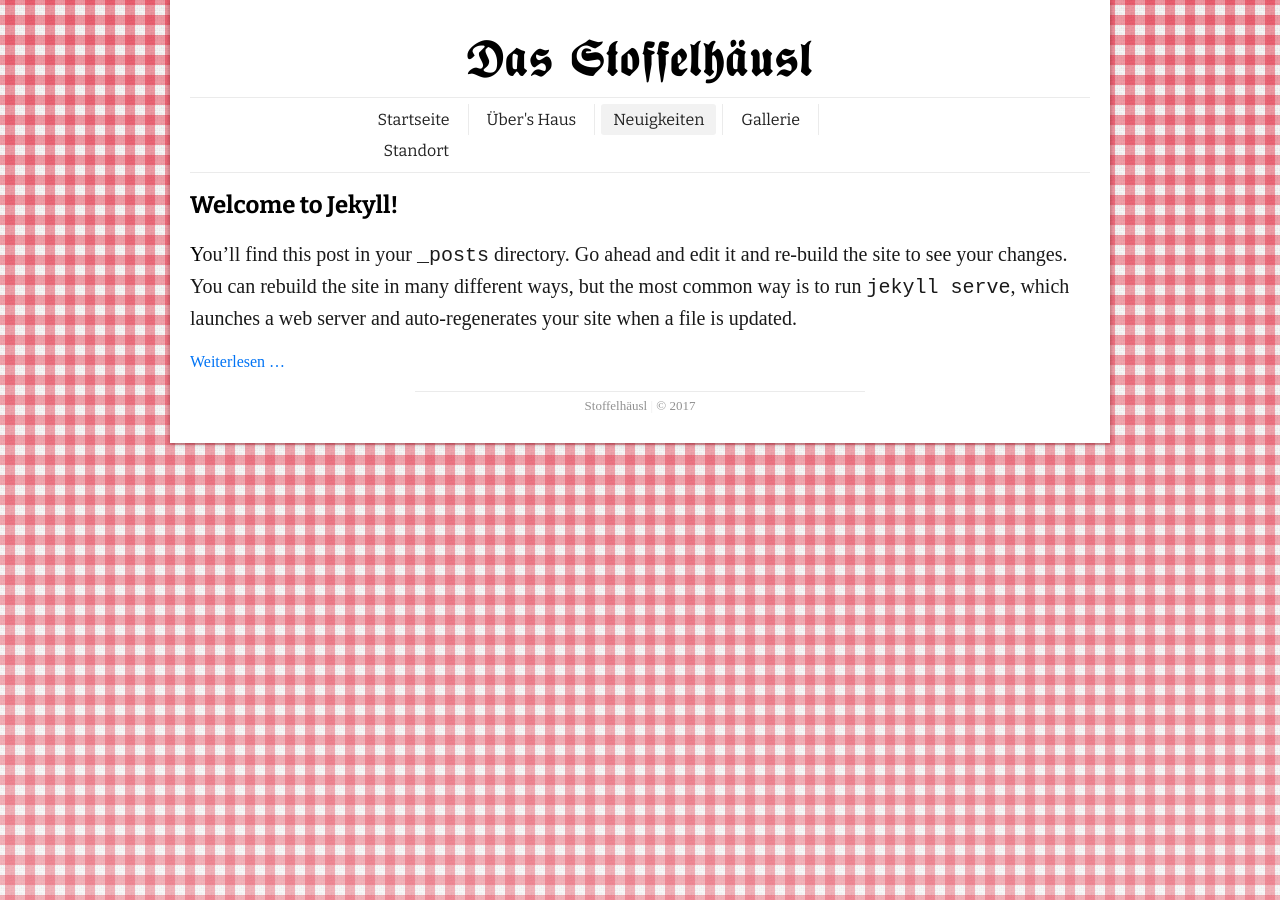
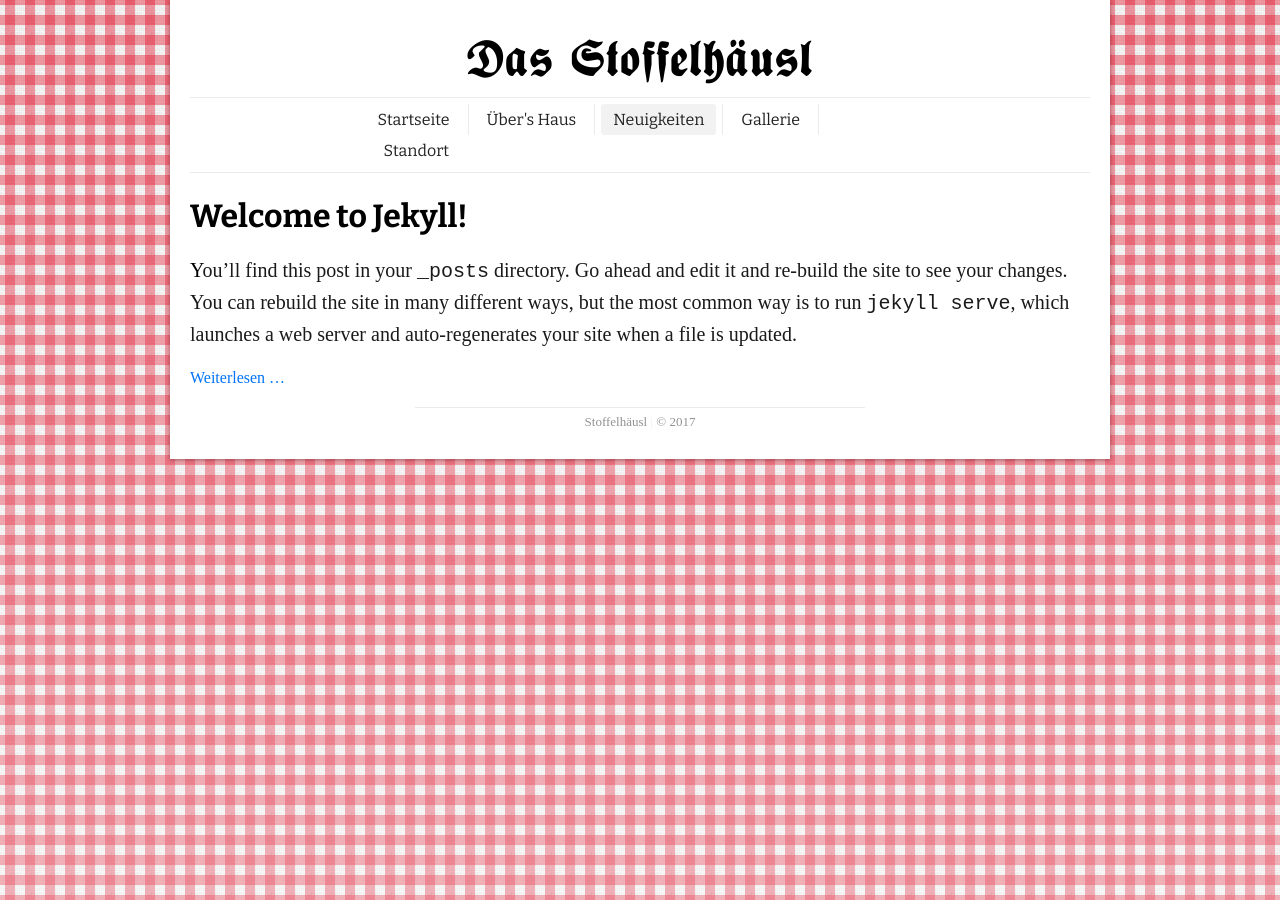
Before and after one commit to stoffelhaeusl/stoffelhaeusl.github.io, a Jekyll site: the page built from neuigkeiten.md, in a window 1280 px wide. Built offline with Jekyll 4.4.1, drawn with Linux system fonts in a browser that asks for light colours; some web fonts are replaced.

Commit message:
Make stylesheet sassier.

```diff
--- a/css/main.scss
+++ b/css/main.scss
@@ -69,14 +69,15 @@
 a {
   text-decoration: none;
   color: $link-color;
-}
 
-a:focus {
-  outline: thin dotted;
-}
+  &:focus {
+    outline: thin dotted;
+  }
 
-a:active, a:hover {
-  outline: 0;
+  &:active,
+  &:hover {
+    outline: 0;
+  }
 }
 
 h1 {
@@ -260,6 +261,14 @@
     font-size: 2.5em;
     color: $black;
     text-decoration: none;
+
+    @include tablet {
+      font-size: 2.8em;
+    }
+
+    @include desktop {
+      font-size: 3.5em;
+    }
   }
 }
 
@@ -315,9 +324,89 @@
         font-family: $headline-font;
         font-weight: 400;
       }
+
+      @include tablet {
+        width: 29%;
+        border: 0;
+        margin-bottom: .5em;
+
+        &:nth-child(2n-1) {
+          border-right: 0;
+          padding-right: 0;
+        }
+
+        &:nth-child(2n) {
+          padding-left: 0;
+        }
+
+        &:nth-child(3n-1) {
+          border-right: 1px solid $lightgrey;
+          border-left: 1px solid $lightgrey;
+          padding-right: 3.25%;
+          padding-left: 3.25%;
+        }
+
+        &:nth-child(3n-2) {
+          padding-right: 3.25%;
+        }
+
+        &:nth-child(3n) {
+          padding-left: 3.25%;
+        }
+
+        &:nth-last-child(3) {
+          margin-bottom: 0;
+        }
+      }
     }
 
     @extend %clearfix;
+  }
+
+
+  @include desktop {
+    float:left;
+    position:relative;
+    padding: .375em 0;
+
+    ul {
+      clear:left;
+      float:right;
+      list-style:none;
+      margin:0;
+      padding:0;
+      position:relative;
+      right:50%;
+      text-align:center;
+
+      li {
+        float:left;
+        position:relative;
+        left:50%;
+
+        width: auto;
+        margin-bottom: 0;
+
+        &:nth-child(3n-1) {
+          border: 0;
+        }
+
+        &:not(:last-child) {
+          border-right: 1px solid $lightgrey;
+          padding-right: .375em;
+        }
+
+        &:not(:first-child) {
+          padding-left: .375em;
+        }
+
+        a {
+          width: auto;
+          padding: .375em .75em;
+          @include border-radius(.1875em);
+        }
+      }
+    }
   }
 }
 
@@ -334,6 +423,14 @@
   border: none;
   padding: 1.125em 3.125% .675em;
   @include box-shadow(0 1px 4px rgba(40,0,0,.4));
+
+  @include desktop {
+    width: auto;
+    max-width: 940px;
+    margin: 0 auto;
+    border: none;
+    padding: 2em 1.25em 1em;
+  }
 }
 
 figure {
@@ -354,17 +451,31 @@
 .alignleft {
   float: left;
   margin-right: 1em;
+
+  @include desktop {
+    margin-right: 1.25em;
+  }
 }
 
 .alignright {
   float: right;
   margin-left: 1em;
+
+  @include desktop {
+    margin-left: 1.25em;
+  }
 }
 
 .alignleft,
 .alignright {
   max-width: 50%;
   margin-bottom: 1em;
+
+  @include desktop {
+    width: 20em;
+    max-width: 50%;
+    margin-bottom: 1.25em;
+  }
 
   img {
     max-width: 100%;
@@ -432,6 +543,10 @@
     margin-bottom: .25em;
     font-size: 1.5em;
 
+    @include desktop {
+      font-size: 2em;
+    }
+
     a {
       text-decoration: none;
       color: inherit;
@@ -454,6 +569,10 @@
     line-height: 1.5em;
     margin-top: 1em;
     margin-bottom: 1em;
+
+    @include desktop {
+      font-size: 1.25em;
+    }
 
     &:first-of-type:first-letter {
       color: $black;
@@ -498,144 +617,3 @@
     color: $lightgrey;
   }
 }
-
-
-@media screen and (min-width: 521px) {
-
-
-.blog-title a {
-  font-size: 2.8em;
-}
-
-.menu ul li {
-  width: 29%;
-  border: 0;
-  margin-bottom: .5em;
-
-  &:nth-child(2n-1) {
-    border-right: 0;
-    padding-right: 0;
-  }
-
-  &:nth-child(2n) {
-    padding-left: 0;
-  }
-
-  &:nth-child(3n-1) {
-    border-right: 1px solid $lightgrey;
-    border-left: 1px solid $lightgrey;
-    padding-right: 3.25%;
-    padding-left: 3.25%;
-  }
-
-  &:nth-child(3n-2) {
-    padding-right: 3.25%;
-  }
-
-  &:nth-child(3n) {
-    padding-left: 3.25%;
-  }
-
-  &:nth-last-child(3) {
-    margin-bottom: 0;
-  }
-}
-
-} /* (min-width: 521px) */
-
-
-@media screen and (min-width: 699px) {
-
-html {
-  background-size: auto;
-}
-
-.blog-title a {
-  font-size: 3.5em;
-}
-
-.menu {
-  padding: .375em 0;
-
-  ul li {
-    width: auto;
-    margin-bottom: 0;
-
-    &:nth-child(3n-1) {
-      border: 0;
-    }
-
-    &:not(:last-child) {
-      border-right: 1px solid $lightgrey;
-      padding-right: .375em;
-    }
-
-    &:not(:first-child) {
-      padding-left: .375em;
-    }
-
-    a {
-      width: auto;
-      padding: .375em .75em;
-      @include border-radius(.1875em);
-    }
-  }
-}
-
-.container {
-  width: auto;
-  max-width: 940px;
-  margin: 0 auto;
-  border: none;
-  padding: 2em 1.25em 1em;
-}
-
-article, section {
-
-  .entry-title {
-    font-size: 2em;
-  }
-
-  p {
-    font-size: 1.25em;
-  }
-}
-.alignleft {
-  margin-right: 1.25em;
-}
-
-.alignright {
-  margin-left: 1.25em;
-}
-
-.alignleft,
-.alignright {
-  width: 20em;
-  max-width: 50%;
-  margin-bottom: 1.25em;
-}
-
-.menu {
-   float:left;
-   position:relative;
-
-   ul {
-     clear:left;
-     float:right;
-     list-style:none;
-     margin:0;
-     padding:0;
-     position:relative;
-     right:50%;
-     text-align:center;
-
-     li {
-       float:left;
-       position:relative;
-       left:50%;
-    }
-  }
-}
-
-
-} /* (min-width: 699px) */
```
